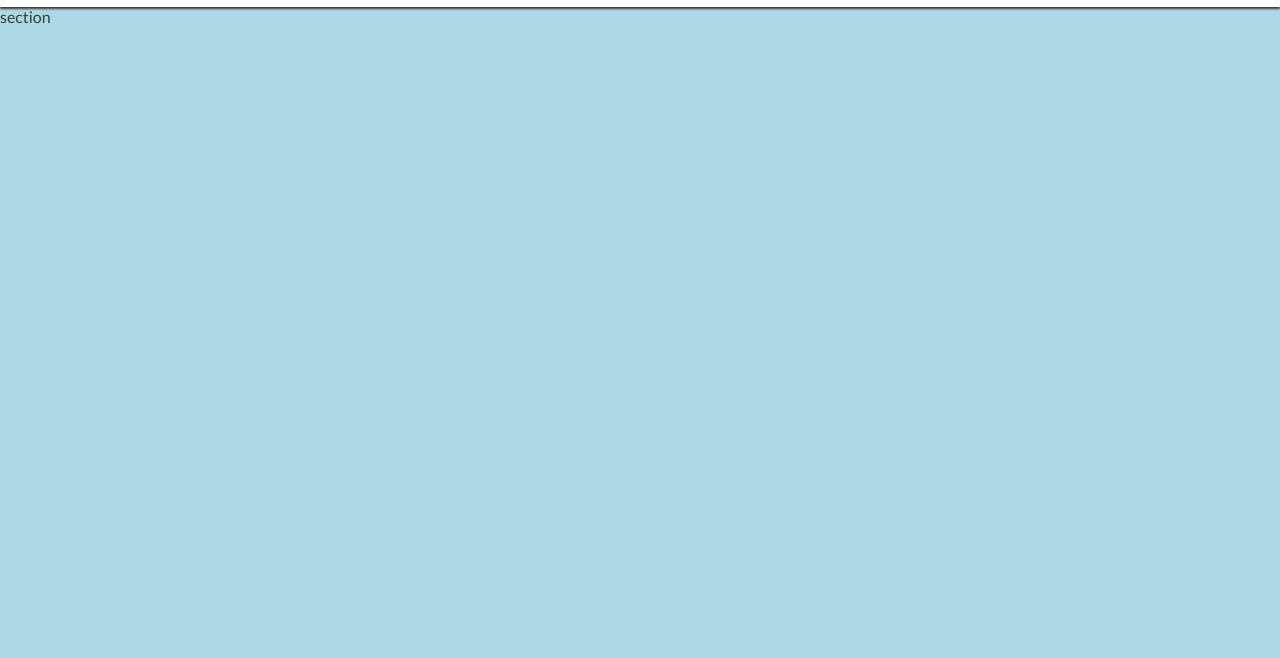
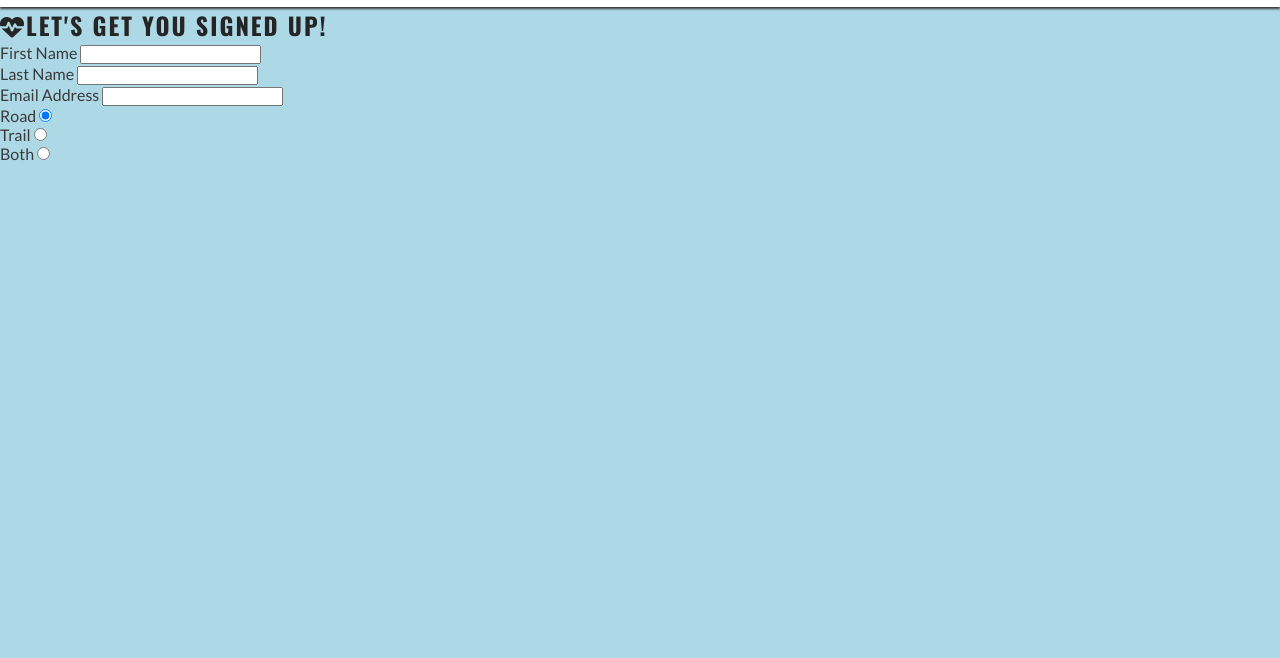
Before and after one commit to Jawdan-CI/repository, a plain HTML site: page signup.html in a window 1280 px wide. Shown: the part 72-730 px from the top of the page. Drawn offline with nearby package versions, Linux system fonts and the light colour scheme.

Commit message:
Added main elements of signup form

```diff
--- a/signup.html
+++ b/signup.html
@@ -32,7 +32,37 @@
     </header>
     <!--Main Section-->
     <main>
-        section
+        <!--Sign Up Form-->
+        <section id="signup">
+            <form action="https://formdump.codeinstitute.net" method="POST" id="signup-form">
+                <h2><i class="fa-solid fa-heart-pulse"></i>LET'S GET YOU SIGNED UP!</h2>
+                <!--Text Inputs-->
+                <label for="first_name">First Name</label>
+                <input type="text" name="first_name" id="first_name">
+                <br>
+                <label for="last_name">Last Name</label>
+                <input type="text" name="last_name" id="last_name">
+                <br>
+                <label for="email_address">Email Address</label>
+                <input type="text" name="email_address" id="email_address">
+                <br>
+                <!--Radio Buttons-->
+                <div class="radio-buttons">
+                    <div>
+                        <label for="road">Road</label>
+                        <input type="radio" name="running_preference" id="road" value="road" required checked>
+                    </div>
+                    <div>
+                        <label for="trail">Trail</label>
+                        <input type="radio" name="running_preference" id="trail" value="trail" required>
+                    </div>
+                    <div>
+                        <label for="both">Both</label>
+                        <input type="radio" name="running_preference" id="both" value="both" required>
+                    </div>
+                </div>
+            </form>
+        </section>
     </main>
     <!--Footer Section-->
     <footer>
```
